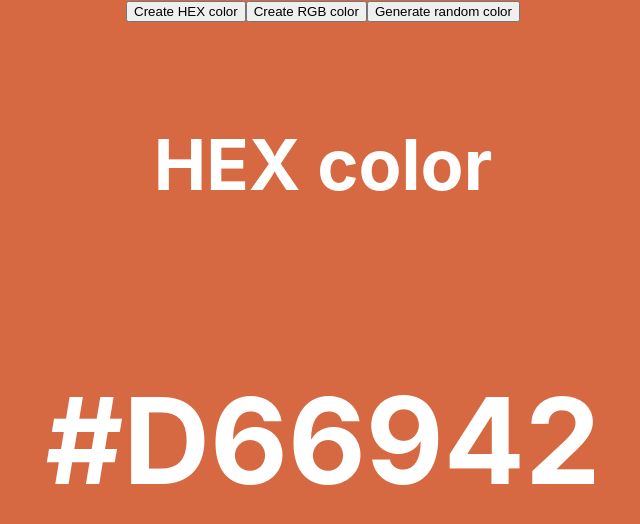
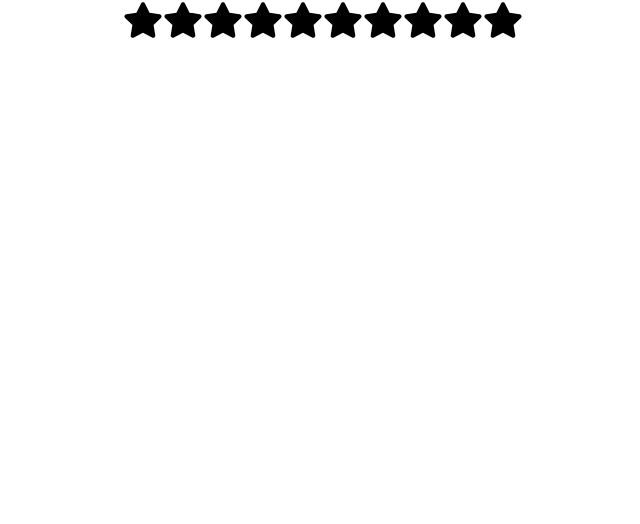
Before and after one commit to IrisY22/Some-compotents-for-interviews, a React (Create React App) app: page / in a window 1280 px wide. Shown: the top 524 px of the page, without its empty margins (317-957 px from the left). Built offline with nearby package versions, Linux system fonts and the light colour scheme.

Commit message:
Add star rating cmp

```diff
--- a/package.json
+++ b/package.json
@@ -8,6 +8,7 @@
     "@testing-library/user-event": "^13.5.0",
     "react": "^18.2.0",
     "react-dom": "^18.2.0",
+    "react-icons": "^5.0.1",
     "react-scripts": "5.0.1",
     "web-vitals": "^2.1.4"
   },
--- a/src/App.js
+++ b/src/App.js
@@ -1,12 +1,14 @@
 import "./App.css";
 import { Accordion } from "./components/accordion";
 import { RandomColor } from "./components/random-color";
+import { StarRating } from "./components/star-rating";
 
 export function App() {
   return (
     <div className="App">
       {/* <Accordion /> */}
-      <RandomColor />
+      {/* <RandomColor /> */}
+      <StarRating numOfStars={10} />
     </div>
   );
 }
--- /dev/null
+++ b/src/components/star-rating/index.jsx
@@ -0,0 +1,38 @@
+import { useState } from "react";
+import { FaStar } from "react-icons/fa";
+import "./styles.css";
+
+export function StarRating({ numOfStars }) {
+  const [rating, setRating] = useState(0);
+  const [hover, setHover] = useState(0);
+
+  function handleClick(getCurrIdx) {
+    setRating(getCurrIdx);
+  }
+
+  function handleMouseEnter(getCurrIdx) {
+    setHover(getCurrIdx);
+  }
+
+  function handleMouseLeave() {
+    setHover(rating);
+  }
+  return (
+    <div className="star-rating">
+      {[...Array(numOfStars)].map((_, index) => {
+        index += 1;
+
+        return (
+          <FaStar
+            key={index}
+            className={index <= (hover || rating) ? "active" : "inactive"}
+            onClick={() => handleClick(index)}
+            onMouseMove={() => handleMouseEnter(index)}
+            onMouseLeave={() => handleMouseLeave()}
+            size={40}
+          />
+        );
+      })}
+    </div>
+  );
+}
--- /dev/null
+++ b/src/components/star-rating/styles.css
@@ -0,0 +1,7 @@
+.active {
+  color: #fff700d7;
+}
+
+.inactive {
+  color: black;
+}
```
Also changed, not shown: src/components/img-slider/index.jsx (added), 1 other file (tests, documents, lock files or other folders).
